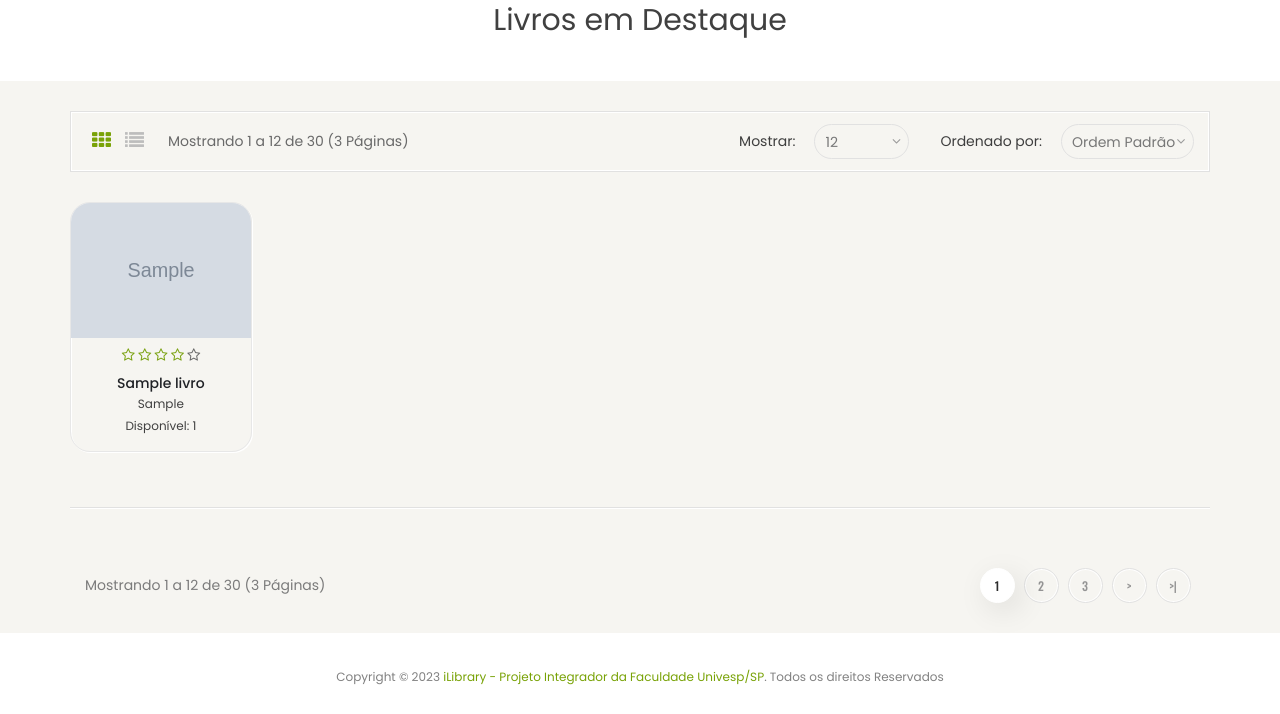
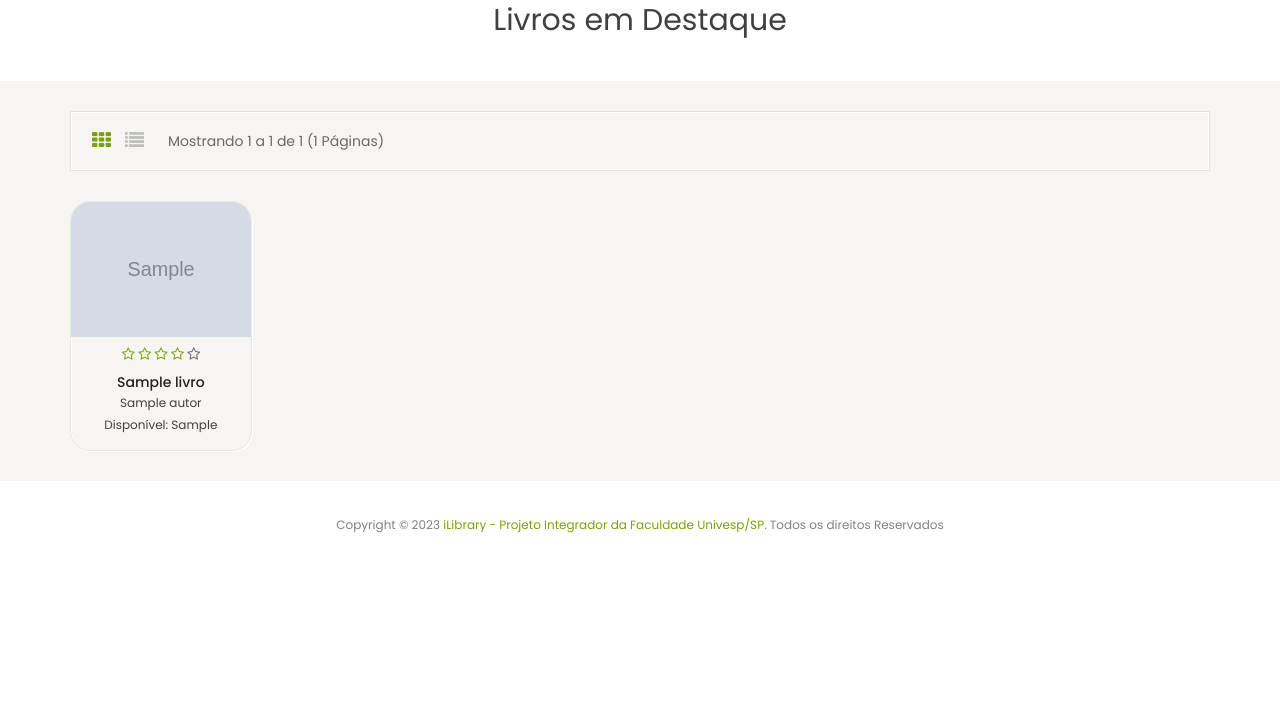
Before and after one commit to fabriciofbi/iLibrary, a Django app: template cadastro/templates/index.html in a window 1280 px wide. Shown: the part 126-840 px from the top of the page. After the commit the page ends 659 px from the top, so only its background shows below. Run offline with Django 4.2, Linux system fonts and the light colour scheme; tables that the repository leaves empty hold one stand-in row (values such as "Sample post"); the template is opened without the code that fills it: values that come from a table or form of the project are taken from there, most other values are stand-ins (such as "Sample title", 1, 10 or a date in 2020); grey boxes marked "Sample" are stand-in pictures; some libraries are stand-ins or nearby versions.

Commit message:
Atualizando paginacao na index

```diff
--- a/cadastro/templates/index.html
+++ b/cadastro/templates/index.html
@@ -20,34 +20,43 @@
                             <a class="list" href="#list" data-bs-toggle="tab" role="tab" aria-selected="false" aria-controls="list"><i class="fa fa-list"></i></a>
                         </div>
                         <div class="shop-items">
-                            <span>Mostrando 1 a 12 de 30 (3 Páginas) </span>
+                            <span>Mostrando {{ page_obj.start_index }} a {{ page_obj.end_index }} de {{ page_obj.paginator.count }} ({{ page_obj.paginator.num_pages }} Páginas) </span>
                         </div>
                     </div>
-                    <div class="shop-results-wrapper">
-                        <div class="shop-results"><span>Mostrar:</span>
-                            <div class="shop-select">
-                                <select name="number" id="number">
-                                    <option value="12">12</option>
-                                    <option value="24">24</option>
-                                    <option value="48">48</option>
-                                </select>
+                    {% if is_paginated %}
+                                <div class="pagination-upper">
+                                    <nav aria-label="navigation">
+                                        <ul class="pagination">
+                                            {% if page_obj.has_previous %}
+                                                <li class="page-item"><a class="page-link" href="?page={{ page_obj.previous_page_number }}">&laquo;</a></li>
+                                            {% else %}
+                                                <li class="page-item disabled"><a class="page-link" href="#">&laquo;</a></li>
+                                            {% endif %}
+
+                                            {% for num in paginator.page_range %}
+                                                {% if page_obj.number == num %}
+                                                    <li class="page-item active"><a class="page-link" href="#">{{ num }}</a></li>
+                                                {% else %}
+                                                    <li class="page-item"><a class="page-link" href="?page={{ num }}">{{ num }}</a></li>
+                                                {% endif %}
+                                            {% endfor %}
+
+                                            {% if page_obj.has_next %}
+                                                <li class="page-item"><a class="page-link" href="?page={{ page_obj.next_page_number }}">&raquo;</a></li>
+                                            {% else %}
+                                                <li class="page-item disabled"><a class="page-link" href="#">&raquo;</a></li>
+                                            {% endif %}
+
+                                        </ul>
+                                    </nav>
                                 </div>
-                        </div>
-                        <div class="shop-results"><span>Ordenado por:</span>
-                            <div class="shop-select">
-                                <select name="sort" id="sort">
-                                    <option value="position">Ordem Padrão</option>
-                                    <option value="p-name">Alfabética</option>
-                                    <option value="p-price">Qtde Disponível</option>
-                                </select>
-                            </div>
-                        </div>
-                    </div>
+                            {% endif %}
+
                 </div>
                 <div class="ht-product-shop tab-content text-center">
                     <div class="tab-pane active show fade" id="grid" role="tabpanel">
                         <div class="row">
-                            {% for livro in livros %}
+                            {% for livro in page_obj %}
                             <div class="col-lg-2 col-md-4 col-sm-6">
                                 <div class="single-product-item">
                                     <div class="product-image">
@@ -80,7 +89,7 @@
                     </div>
 
                     <div class="tab-pane fade text-start" id="list" role="tabpanel">
-                        {% for livro in livros %}
+                        {% for livro in page_obj %}
                             <div class="single-product-item">
                                 <div class="product-image">
                                     <a href="produto/{{ livro.id }}">
@@ -111,18 +120,36 @@
                         {% endfor %}
                     </div>
                 </div>
+
+                {% if is_paginated %}
                     <div class="pagination-wrapper">
-                    <p>Mostrando 1 a 12 de 30 (3 Páginas) </p>
                         <nav aria-label="navigation">
                             <ul class="pagination">
-                            <li class="page-item active"><a class="page-link" href="#">1</a></li>
-                            <li class="page-item"><a class="page-link" href="#">2</a></li>
-                            <li class="page-item"><a class="page-link" href="#">3</a></li>
-                            <li class="page-item"><a class="page-link" href="#">></a></li>
-                            <li class="page-item"><a class="page-link" href="#">>|</a></li>
+                                {% if page_obj.has_previous %}
+                                    <li class="page-item"><a class="page-link" href="?page={{ page_obj.previous_page_number }}">&laquo;</a></li>
+                                {% else %}
+                                    <li class="page-item disabled"><a class="page-link" href="#">&laquo;</a></li>
+                                {% endif %}
+
+                                {% for num in paginator.page_range %}
+                                    {% if page_obj.number == num %}
+                                        <li class="page-item active"><a class="page-link" href="#">{{ num }}</a></li>
+                                    {% else %}
+                                        <li class="page-item"><a class="page-link" href="?page={{ num }}">{{ num }}</a></li>
+                                    {% endif %}
+                                {% endfor %}
+
+                                {% if page_obj.has_next %}
+                                    <li class="page-item"><a class="page-link" href="?page={{ page_obj.next_page_number }}">&raquo;</a></li>
+                                {% else %}
+                                    <li class="page-item disabled"><a class="page-link" href="#">&raquo;</a></li>
+                                {% endif %}
+
                             </ul>
                         </nav>
                     </div>
+                {% endif %}
+
             </div>
         </div>
         <!-- Shop Area End -->
```
Lines whose indentation alone changed are shown as unchanged.
